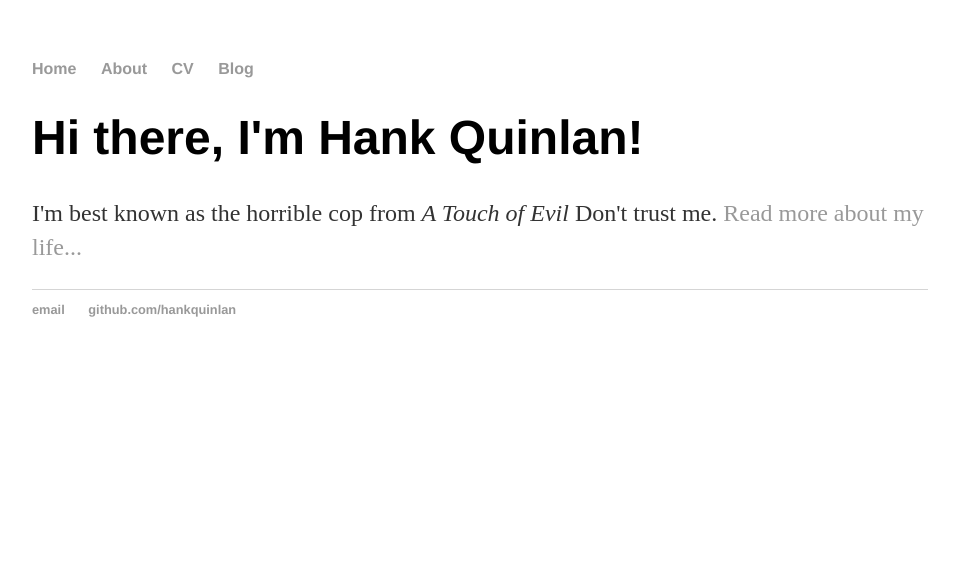
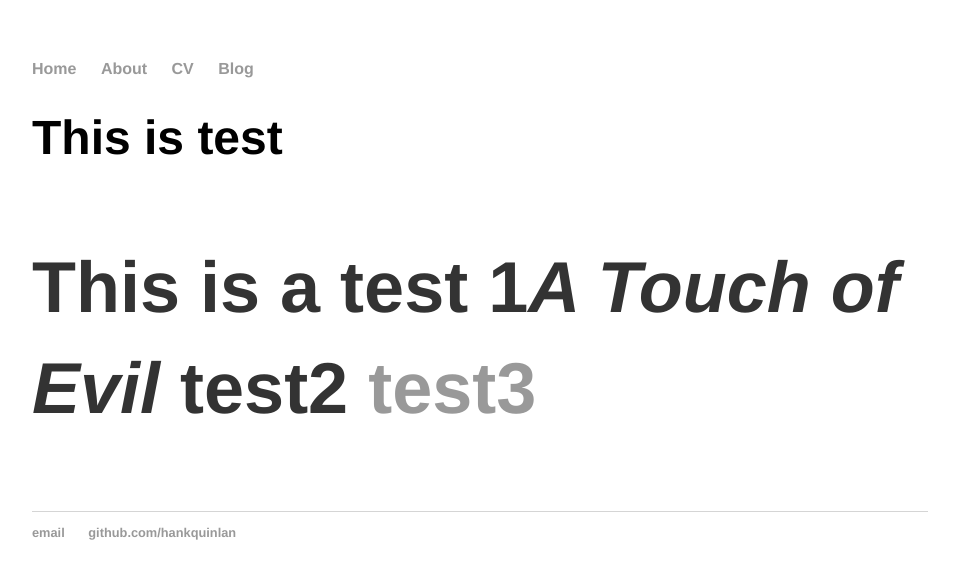
Before and after one commit to ksyautumn/ksyautumn.github.io, a Jekyll site: the page built from index.html, in a window 1280 px wide. Shown: the top 579 px of the page, without its empty margins (160-1115 px from the left). Built offline with Jekyll 4.4.1, drawn with Linux system fonts in a browser that asks for light colours.

Commit message:
Update index.html

```diff
--- a/index.html
+++ b/index.html
@@ -1,30 +1,8 @@
-<!DOCTYPE html>
-<html>
-	<head>
-		<title>Hank Quinlan, Horrible Cop</title>
-		<!-- link to main stylesheet -->
-		<link rel="stylesheet" type="text/css" href="/css/main.css">
-	</head>
-	<body>
-		<nav>
-    		<ul>
-        		<li><a href="/">Home</a></li>
-	        	<li><a href="/about">About</a></li>
-        		<li><a href="/cv">CV</a></li>
-        		<li><a href="/blog">Blog</a></li>
-    		</ul>
-		</nav>
-		<div class="container">
-    		<div class="blurb">
-        		<h1>Hi there, I'm Hank Quinlan!</h1>
-				<p>I'm best known as the horrible cop from <em>A Touch of Evil</em> Don't trust me. <a href="/about">Read more about my life...</a></p>
-    		</div><!-- /.blurb -->
-		</div><!-- /.container -->
-		<footer>
-    		<ul>
-        		<li><a href="mailto:hankquinlanhub@gmail.com">email</a></li>
-        		<li><a href="https://github.com/hankquinlan">github.com/hankquinlan</a></li>
-			</ul>
-		</footer>
-	</body>
-</html>
+---
+layout: default
+title: Siyu Kong
+---
+<div class="blurb">
+	<h1>This is test
+	<p>This is a test 1<em>A Touch of Evil</em> test2 <a href="/about"> test3 </a></p>
+</div><!-- /.blurb -->
```
